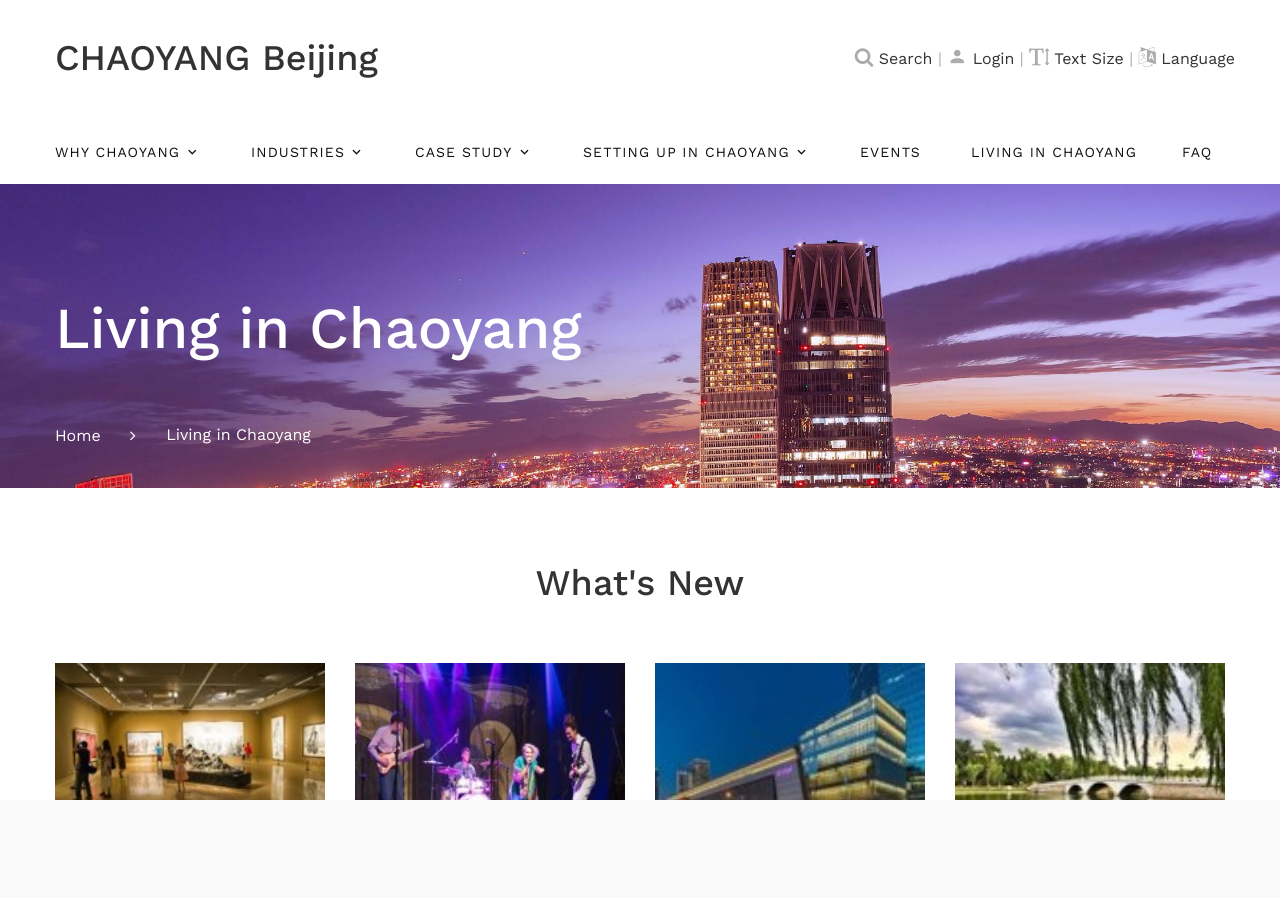
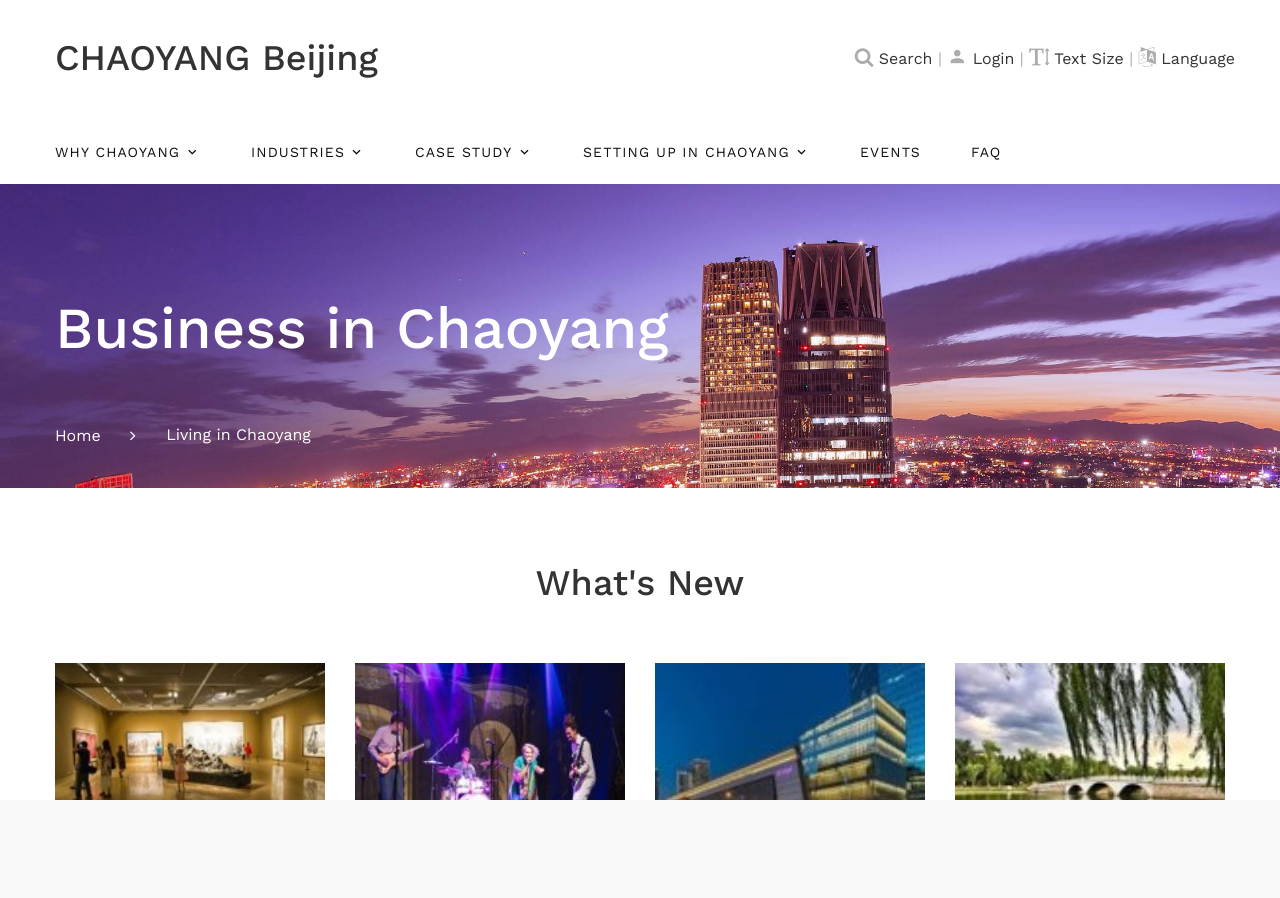
Before and after one commit to Fr-FrankLi/portal-chaoyang-demo, a plain HTML site: page living-in-chaoyang.html in a window 1280 px wide. Shown: the top 898 px of the page. Drawn offline with nearby package versions, Linux system fonts and the light colour scheme.

Commit message:
change living in chaoyang to business jin chayang

```diff
--- a/living-in-chaoyang.html
+++ b/living-in-chaoyang.html
@@ -100,7 +100,7 @@
                         <li class="rd-dropdown-item"><a class="rd-dropdown-link" href="#">XXX</a></li>
                       </ul> -->
                     </li>
-                    <li class="rd-nav-item"><a class="rd-nav-link" href="living-in-chaoyang.html">Living in Chaoyang</a>
+                    <!-- <li class="rd-nav-item"><a class="rd-nav-link" href="living-in-chaoyang.html">Business in Chaoyang</a> -->
                       <!-- RD Navbar Dropdown-->
                       <!-- <ul class="rd-menu rd-navbar-dropdown">
                         <li class="rd-dropdown-item"><a class="rd-dropdown-link" href="single-post.html">Single Post</a></li>
@@ -120,7 +120,7 @@
         <div class="breadcrumbs-custom-inner">
           <div class="container breadcrumbs-custom-container">
             <div class="breadcrumbs-custom-main">
-              <h1 class="breadcrumbs-custom-title">Living in Chaoyang</h1>
+              <h1 class="breadcrumbs-custom-title">Business in Chaoyang</h1>
             </div>
             <ul class="breadcrumbs-custom-path">
               <li><a href="index.html">Home</a></li>
```
Also changed, not shown: faq.html (+1 -1 lines), index.html (+1 -1 lines).
